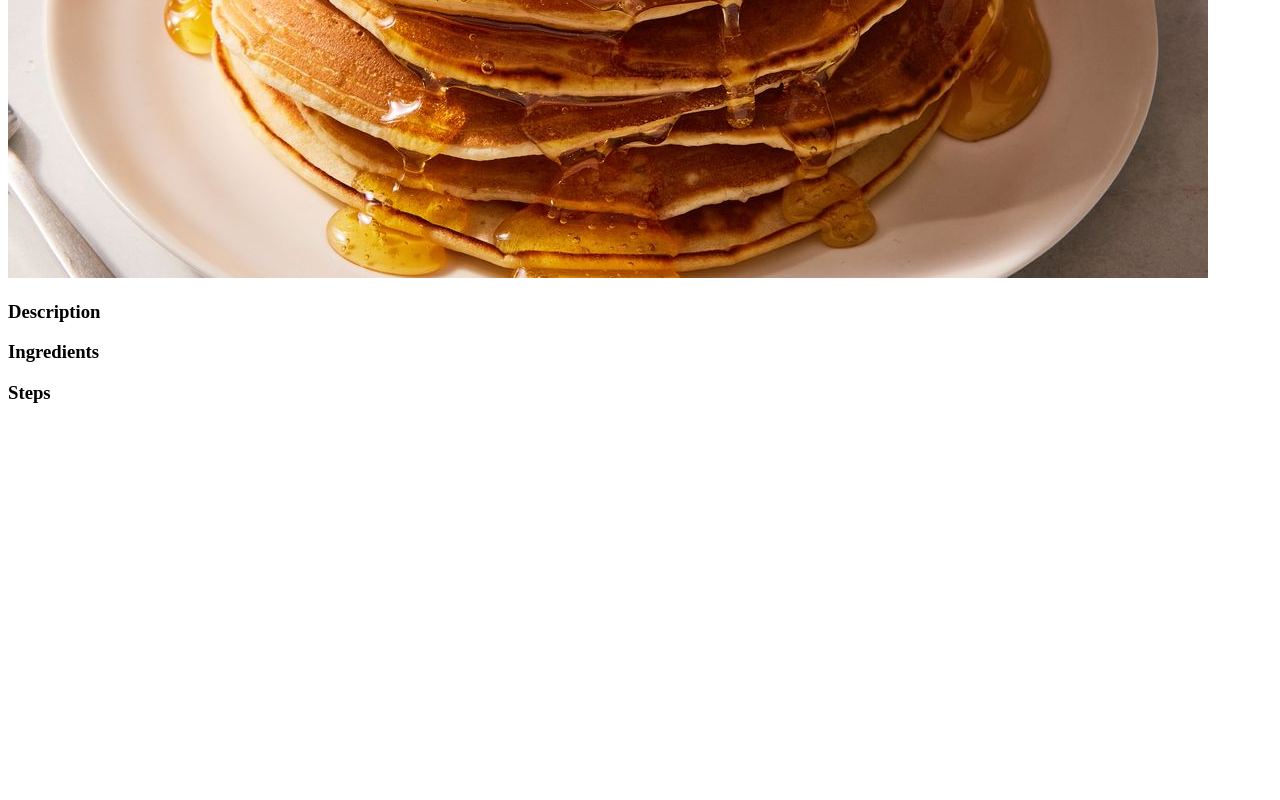
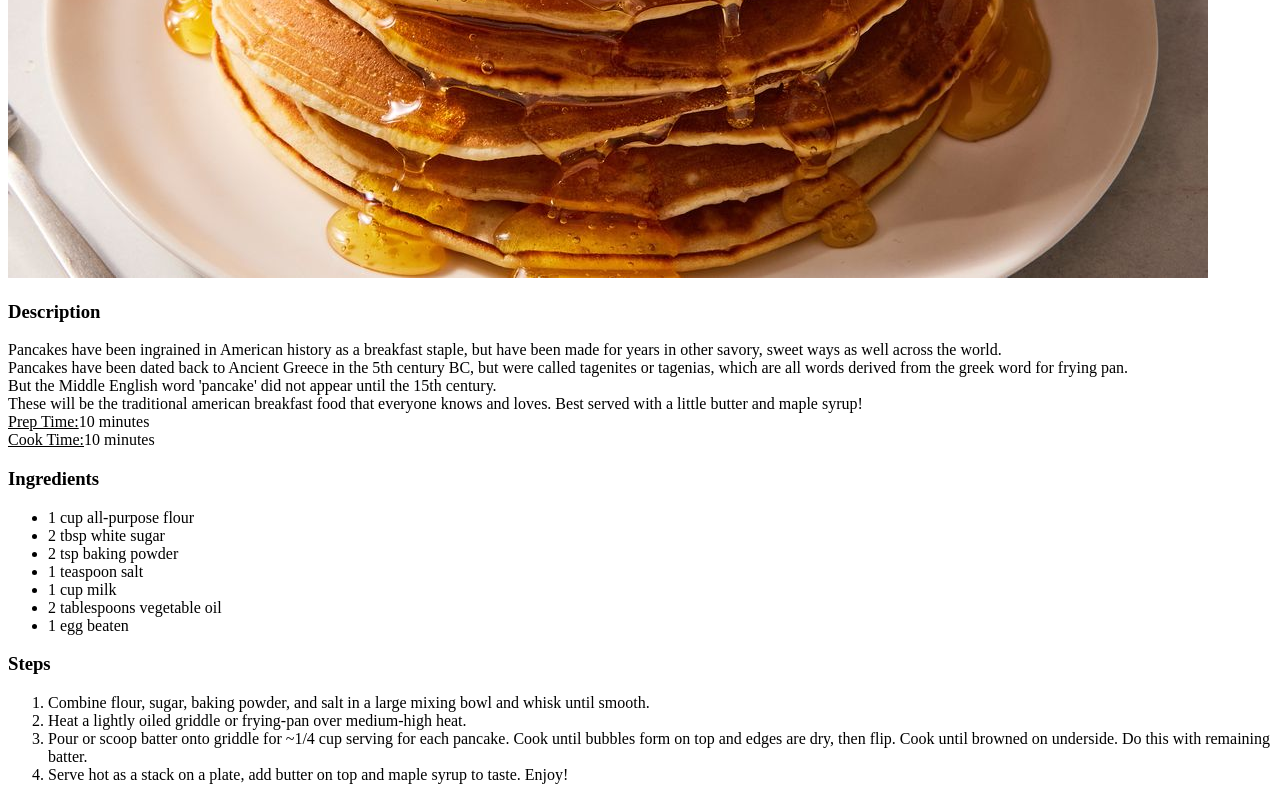
Before and after one commit to fabiantorrestech/odin-recipes, a plain HTML site: page recipes/pancakes.html in a window 1280 px wide. Shown: the part 477-1277 px from the top of the page. Before the commit the page ends 900 px from the top, so only its background shows below. Drawn offline with Linux system fonts and the light colour scheme.

Commit message:
finished last recipe for pancakes

```diff
--- a/recipes/pancakes.html
+++ b/recipes/pancakes.html
@@ -12,19 +12,31 @@
 
   <h3>Description</h3>
   <p>
-
+    Pancakes have been ingrained in American history as a breakfast staple, but have been made for years in other savory, sweet ways as well across the world. <br>
+    Pancakes have been dated back to Ancient Greece in the 5th century BC, but were called tagenites or tagenias, which are all words derived from the greek word for frying pan.<br>
+    But the Middle English word 'pancake' did not appear until the 15th century.<br>
+    These will be the traditional american breakfast food that everyone knows and loves. Best served with a little butter and maple syrup!<br>
+    <u>Prep Time:</u>10 minutes<br>
+    <u>Cook Time:</u>10 minutes<br>
   </p>
 
   <h3>Ingredients</h3>
   <ul>
-
-
+    <li>1 cup all-purpose flour</li>
+    <li>2 tbsp white sugar</li>
+    <li>2 tsp baking powder</li>
+    <li>1 teaspoon salt</li>
+    <li>1 cup milk</li>
+    <li>2 tablespoons vegetable oil</li>
+    <li>1 egg beaten</li>
   </ul>
 
   <h3>Steps</h3>
   <ol>
-
-
+    <li>Combine flour, sugar, baking powder, and salt in a large mixing bowl and whisk until smooth.</li>
+    <li>Heat a lightly oiled griddle or frying-pan over medium-high heat.</li>
+    <li>Pour or scoop batter onto griddle for ~1/4 cup serving for each pancake. Cook until bubbles form on top and edges are dry, then flip. Cook until browned on underside. Do this with remaining batter.</li>
+    <li>Serve hot as a stack on a plate, add butter on top and maple syrup to taste. Enjoy!</li>
   </ol>
 
 </body>
```
